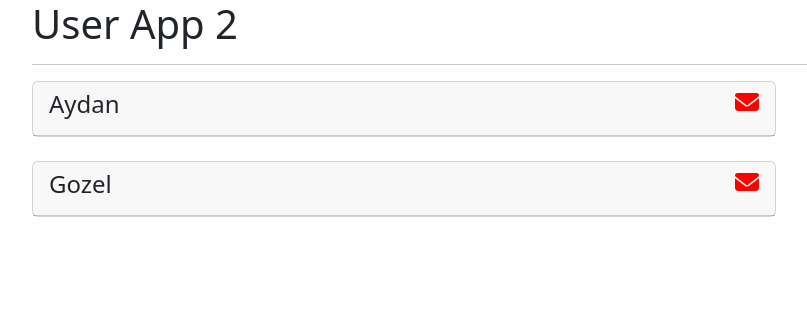
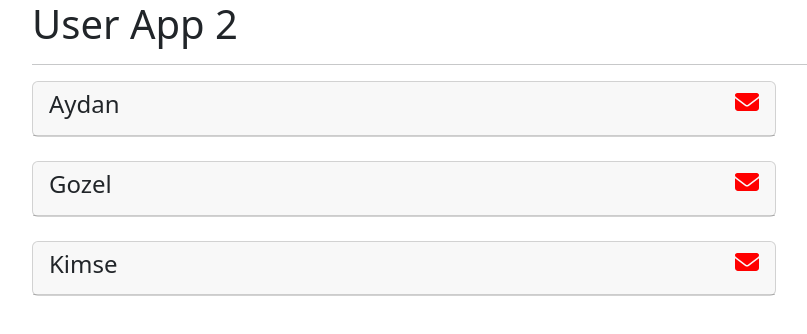
Before and after one commit to Aydan-Shah/reactTutorial, a React (Create React App) app: page / in a window 1280 px wide. Shown: the top 334 px of the page, without its empty margins (50-857 px from the left). Built offline with nearby package versions, Linux system fonts and the light colour scheme.

Commit message:
props drilling

```diff
--- a/src/App.js
+++ b/src/App.js
@@ -1,7 +1,7 @@
 import React, { Component } from 'react'
 import './App.css';
-import User from "./components/User";
-
+// import User from "./components/User";
+import Users from "./components/Users";
 // import boostrap
 import 'bootstrap/dist/css/bootstrap.css';
 
@@ -10,9 +10,31 @@
 
 
  class App extends Component {
+  state = {
+    users: [
+       {
+        id: 1,
+        name: "Aydan",
+        salary: "5000",
+        departmen: "Bilisim"
+       },
+       {
+        id: 2,
+        name: "Gozel",
+        salary: "3000",
+        departmen: "Pazarlik"
+       },
+       {
+        id: 3,
+        name: "Kimse",
+        salary: "6000",
+        departmen: "Uretim"
+       },
+    ]
+  }
   render() {
-    const test = 34;
-    const isAuth = true;
+    // const test = 34;
+    // const isAuth = true;
     return (
       <div className='container'>
         {/* <h1>Merhaba React</h1>
@@ -32,16 +54,7 @@
 
        <Navbar title = "User App 2"/>
        <hr />
-       <User
-       name = "Aydan"
-       salary = "5000"
-       departmen = "Bilisim"
-       />
-         <User
-       name = "Gozel"
-       salary = "6000"
-       departmen = "Bilisim"
-       />
+      < Users users = {this.state.users} />
       </div>
     )
   }
--- /dev/null
+++ b/src/components/Users.js
@@ -0,0 +1,26 @@
+import React, { Component } from 'react'
+import User from './User'
+
+class Users extends Component {
+  render() {
+    const {users} = this.props
+    return (
+      <div>
+        {
+        // console.log(users)
+            users.map(user => {
+                return (
+                    <User
+                    key = {user.id}
+                    name = {user.name}
+                    salary = {user.salary}
+                    departmen = {user.departmen}
+                    />
+                )
+            })
+        }
+      </div>
+    )
+  }
+}
+export default Users;
```
